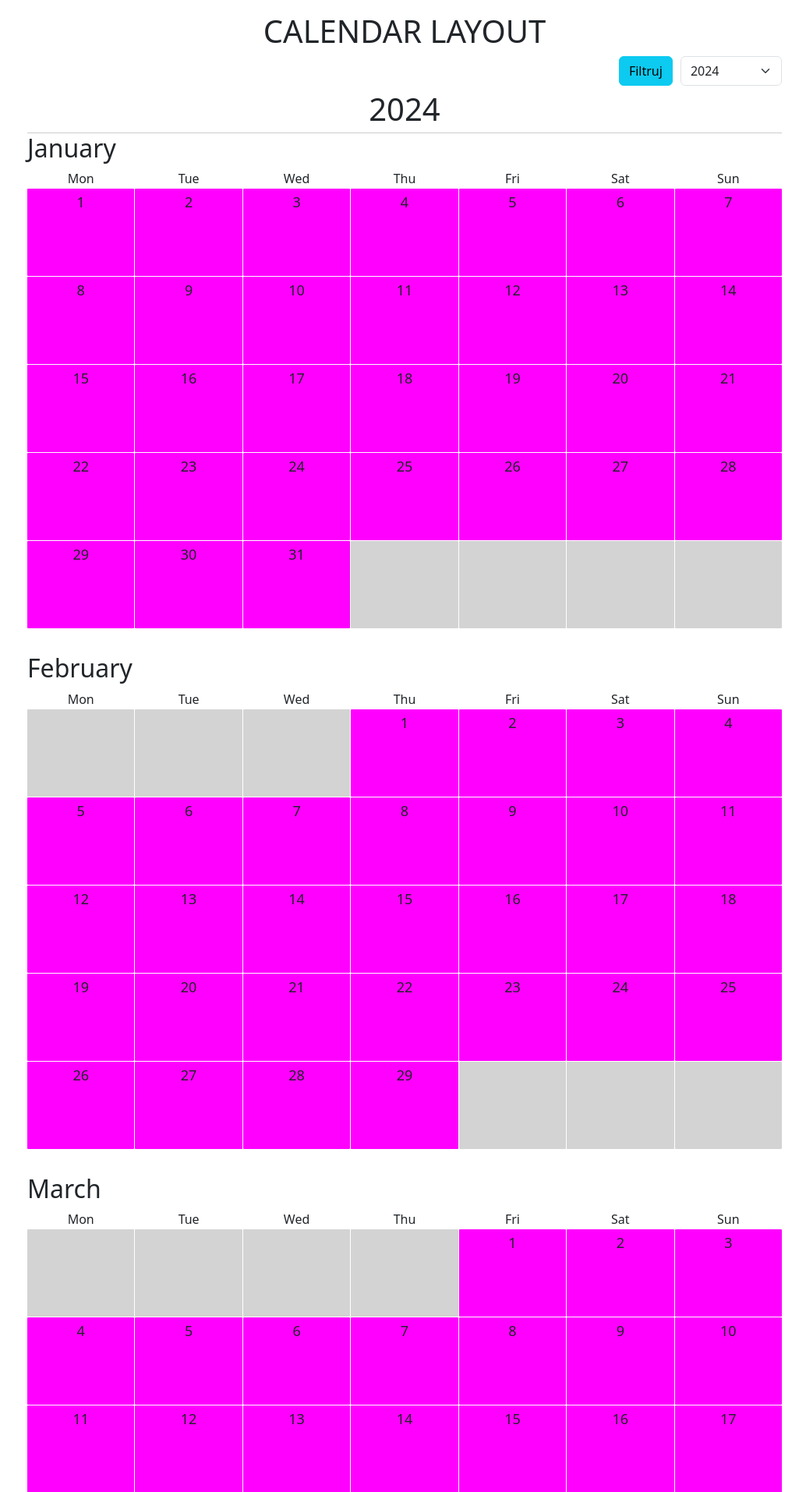
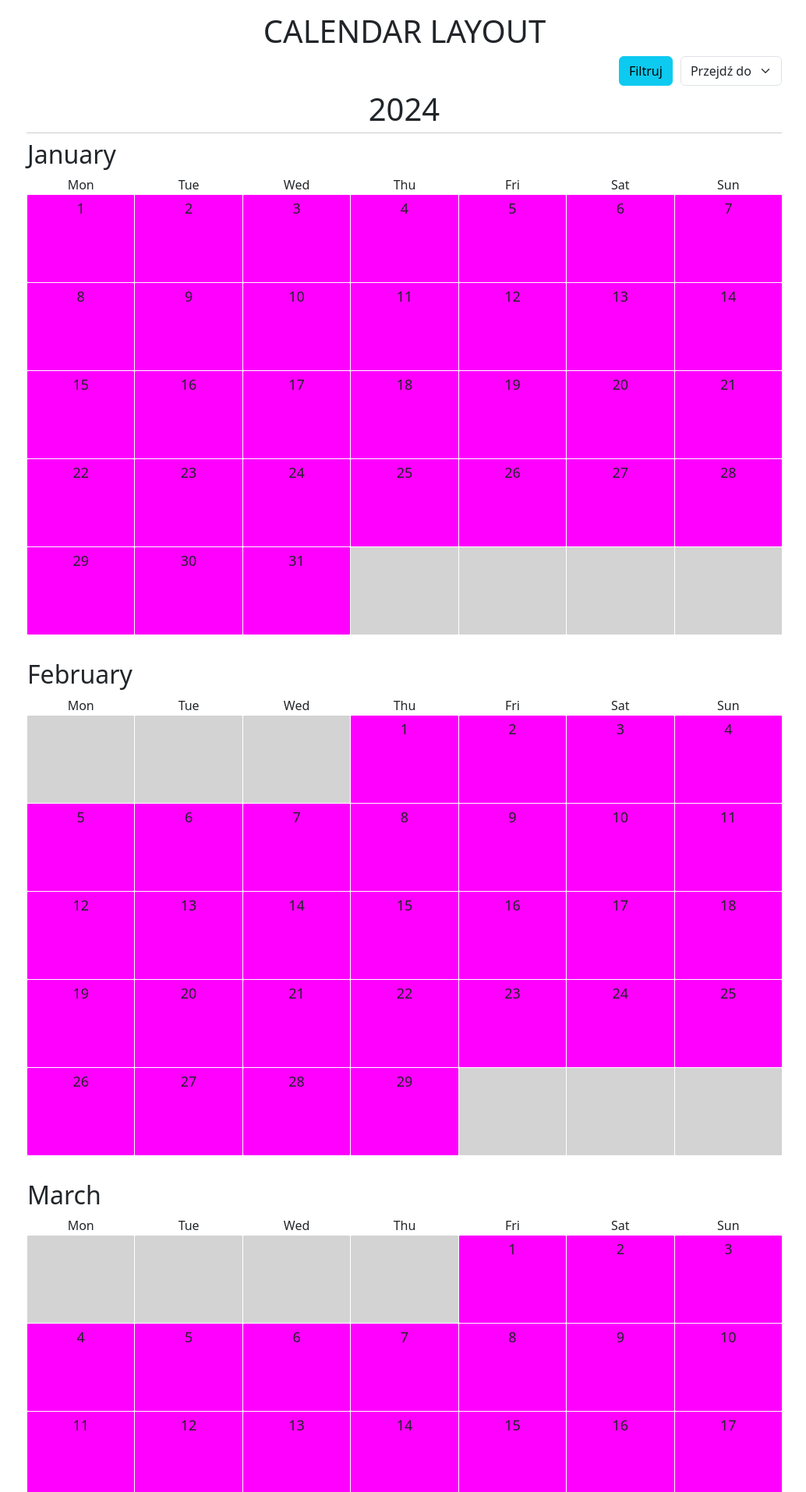
Before and after one commit to Filbog/aerial-calendar, a Django app: page /calendar/ in a window 1280 px wide. Shown: the part 56-1970 px from the top of the page at 78% size, without its empty margins (121-1155 px from the left). Run offline with Django 5.2, Linux system fonts and the light colour scheme; data that the repository does not hold is empty; parts of the project's set-up code (start-up, migrations or seed data) failed here and were passed over; some libraries are stand-ins or nearby versions.

Commit message:
cool changes

```diff
--- a/static/css/style.css
+++ b/static/css/style.css
@@ -103,10 +103,10 @@ body {
     top: 53px; /* Adjust to the height of your navbar if needed */
     z-index: 10; /* Ensure it appears above other content */
     background-color: white; /* Optional: Match the page background for better visibility */
-    padding: 6px 0;
+    padding: 6px 4px;
     /* padding: 10px 10px;*/
     /* padding-top: 12px; */
-    margin: 0;
+    margin-left: -1px;
     border-bottom: 1px solid #ccc; /* Optional: Add a subtle underline */
   }
 
@@ -131,12 +131,10 @@ gap: 10px;
     width: 130px;
 }
 
-.month {
-    scroll-margin-top: 4rem;
-}
+
 
 .year-wrapper{
-    scroll-margin-top: 4rem;
+    scroll-margin-top: 3rem;
 }
 
 
@@ -145,6 +143,10 @@ gap: 10px;
     display: grid;
     grid-template-columns: repeat(2, minmax(0, 1fr));
 
+}
+
+.month-container{
+    scroll-margin-top: 100px;
 }
 
 
@@ -169,6 +171,9 @@ gap: 10px;
     .event-item{
         font-size: medium;
     }
+    .month-container{
+        scroll-margin-top: 120px;
+    }
 
 }
 
@@ -182,3 +187,16 @@ gap: 10px;
         margin: 0 auto;
     }
 }
+
+/* for scrolling properly to the current month upon opening the calendar page on smaller height screens */
+@media(max-height: 844px){
+    .month-container {
+        /* scroll-margin-top: 4rem; */
+    }
+}
+
+@media(max-height: 800px){
+    .month-container{
+        /* scroll-margin-top: 210px; */
+    }
+}
--- a/static/js/generate_calendar.js
+++ b/static/js/generate_calendar.js
@@ -80,14 +80,18 @@ function populateCalendar(yearData, eventsData) {
   for (let monthIndex = 0; monthIndex < yearGrid.length; monthIndex++) {
     const monthData = yearGrid[monthIndex]; // Get the weeks for the current month
 
-    const monthElement = document.createElement("div");
-    monthElement.classList.add("month", "calendar-grid");
-    monthElement.id = `month-${monthIndex}-${year}`;
-    console.log(monthElement);
+    const monthContainer = document.createElement("div");
+    monthContainer.classList.add("month-container");
+    monthContainer.id = `month-${monthIndex}-${year}`;
+
+    const monthGrid = document.createElement("div");
+    monthGrid.classList.add("month", "calendar-grid");
+    // console.log(monthGrid);
     const monthHeading = document.createElement("h2");
     monthHeading.textContent = monthNames[monthIndex];
-    yearWrapper.appendChild(monthHeading);
-    yearWrapper.appendChild(monthElement);
+    monthContainer.appendChild(monthHeading);
+    monthContainer.appendChild(monthGrid);
+    yearWrapper.appendChild(monthContainer);
 
     // Add day names
     const dayNames = ["Mon", "Tue", "Wed", "Thu", "Fri", "Sat", "Sun"];
@@ -95,7 +99,7 @@ function populateCalendar(yearData, eventsData) {
       const dayElement = document.createElement("div");
       dayElement.classList.add("day-name");
       dayElement.textContent = dayName;
-      monthElement.appendChild(dayElement);
+      monthGrid.appendChild(dayElement);
     });
 
     // Add day cells for the current month
@@ -131,7 +135,7 @@ function populateCalendar(yearData, eventsData) {
             dayElement.appendChild(eventList);
           }
         }
-        monthElement.appendChild(dayElement);
+        monthGrid.appendChild(dayElement);
       });
     });
   }
@@ -168,6 +172,12 @@ document.addEventListener("DOMContentLoaded", function () {
   const typeCheckboxes = document.querySelectorAll(".type-checkbox");
   const locationDropdown = document.getElementById("location-dropdown");
   const onlyAerialCheckbox = document.getElementById("only-aerial");
+  const uncheckAllBtn = document.getElementById("uncheck-all-types");
+
+  uncheckAllBtn.addEventListener("change", function () {
+    const isChecked = uncheckAllBtn.checked;
+    typeCheckboxes.forEach((el) => (el.checked = isChecked));
+  });
 
   // populate location dropdown
   const locations = [...new Set(events.map((event) => event.location))];
@@ -205,35 +215,27 @@ document.addEventListener("DOMContentLoaded", function () {
   }
 
   const applyFiltersBtn = document.getElementById("applyFiltersBtn");
-  applyFiltersBtn.addEventListener("click", applyFilters());
+  console.log(applyFiltersBtn);
+  applyFiltersBtn.addEventListener("click", applyFilters);
 
   // Initial calendar population
   applyFilters();
 });
 
-// For the up/down arrow in filter button
-// document.addEventListener("DOMContentLoaded", function () {
-//   const filterButton = document.querySelector(".collapse-filters");
-//   const arrowSpan = filterButton.querySelector(".filter-arrow");
-
-//   filterButton.addEventListener("click", function () {
-//     const isExpanded = filterButton.getAttribute("aria-expanded") === "false";
-//     arrowSpan.classList.toggle("up", !isExpanded); // Add 'up' class when expanded
-//   });
-// });
-
 // scroll to the current month when page loads
 document.addEventListener("DOMContentLoaded", function () {
   const today = new Date();
   const currentMonth = today.getMonth(); // JavaScript months are 0-based
-  const monthElement = document.querySelector(
+  const currentMonthContainer = document.querySelector(
     `#month-${today.getMonth()}-${today.getFullYear()}`
   );
   console.log(currentMonth);
-  console.log("month element:", monthElement);
+  console.log("month element:", currentMonthContainer);
 
-  if (monthElement) {
+  if (currentMonthContainer) {
     // Optionally, scroll the current month into view
-    monthElement.scrollIntoView({ behavior: "smooth", block: "center" });
+    currentMonthContainer.scrollIntoView({
+      behavior: "smooth",
+    });
   }
 });
--- a/templates/calendar/calendar_layout.html
+++ b/templates/calendar/calendar_layout.html
@@ -16,7 +16,9 @@
   <button class="btn btn-info collapse-filters" type="button" data-bs-toggle="modal" data-bs-target="#collapseFilters">
     Filtruj
   </button>
-  <select class="form-select py-1 sticky-dropdown" id="year-dropdown"></select>
+  <select class="form-select py-1 sticky-dropdown" id="year-dropdown">
+    <option selected disabled>Przejdź do roku...</option>
+  </select>
 </div>
 
 <div id="calendar-container">
@@ -34,7 +36,7 @@
       <div class="modal-body">
         <p id="type-filter" class="">
           <h5>Typ wydarzenia</h5>
-          <input type="checkbox" class="form-check-input mb-2" id="uncheck-all-types">
+          <input type="checkbox" class="form-check-input mb-2" id="uncheck-all-types" checked>
           <label for="uncheck-all-types">Odznacz/zaznacz wszystkie</label>
           <div id="type-checkboxes">
             {% for type in event_types %}
```
